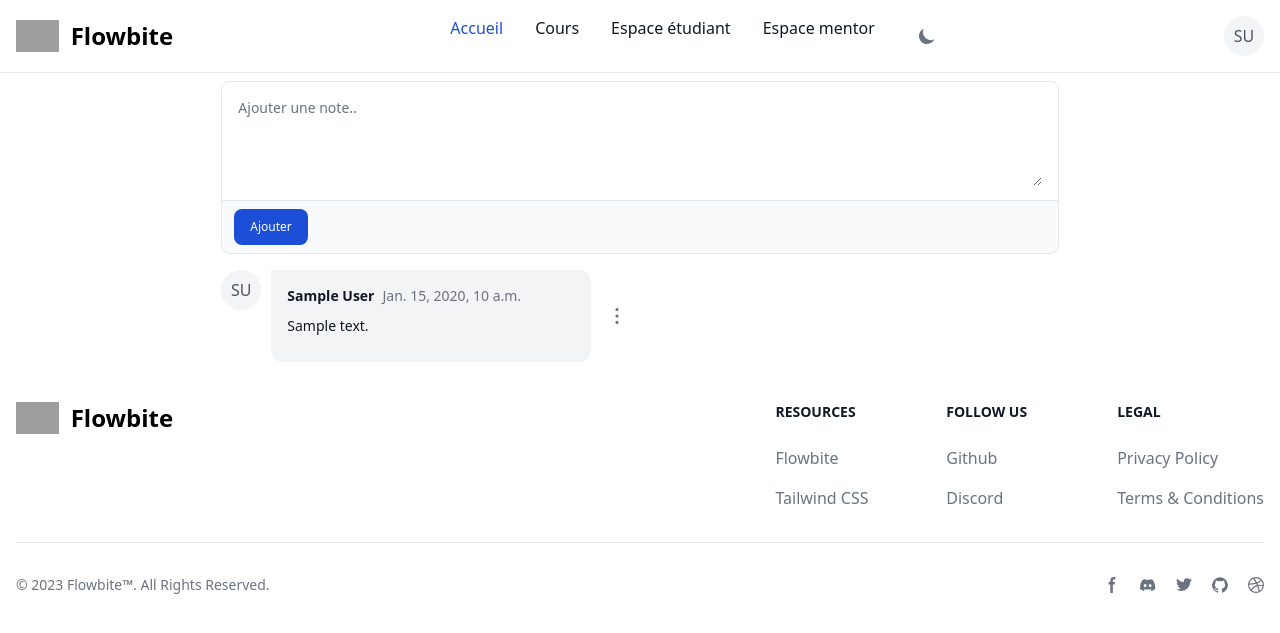
After one commit to Z3k4/mentorlib, a Django app: page /users/1/note/1/ in a window 1280 px wide. The commit adds this page. Shown: the top 633 px of the page. Run offline with Django 5.2, Linux system fonts and the light colour scheme; a user stored in the database is signed in; tables that the repository leaves empty hold one stand-in row (values such as "Sample post"); some libraries are stand-ins or nearby versions; grey boxes are pictures that could not be loaded.

Commit message:
Added usernote, Added missing migrations
feat: added possibility to add note for user
fix: added missing migrations
feat: added usernote list page

```diff
--- a/mentorlib/apps/courses/views.py
+++ b/mentorlib/apps/courses/views.py
@@ -10,8 +10,6 @@ from django.contrib.contenttypes.models import ContentType
 def index(request):
     context = {}
     context['courses'] = CourseFilter(request.GET, queryset=Course.objects.all())
-    te = context['courses']
-    breakpoint()
     return render(request, 'courses/index.html', context=context)
 
 def course_details(request, id):
--- a/mentorlib/apps/users/models.py
+++ b/mentorlib/apps/users/models.py
@@ -18,3 +18,6 @@ class UserNote(models.Model):
     mentor = models.ForeignKey(User, on_delete=models.CASCADE)
     note = models.TextField()
     date = models.DateTimeField(default=datetime.now)
+
+    def __str__(self):
+        return f"{self.id} Student<{self.user.username}>Mentor<{self.mentor.username}>"
--- a/mentorlib/apps/users/templatetags/users_utils.py
+++ b/mentorlib/apps/users/templatetags/users_utils.py
@@ -10,3 +10,7 @@ def get_size(value):
 @register.filter('get_initial_letter')
 def get_initial_letter(user:User):
     return user.first_name[:1].upper() + user.last_name[:1].upper() or "UU"
+
+@register.filter
+def get_fullname(user:User):
+    return f"{(user.first_name or 'Unknown')} {(user.last_name) or 'Unknown'}"
--- a/mentorlib/apps/users/urls.py
+++ b/mentorlib/apps/users/urls.py
@@ -6,5 +6,6 @@ urlpatterns =[
     path("login", views.login_view, name="login"),
     path("register", views.register_view, name="register"),
     path("logout", views.logout_view, name="logout"),
-    path("profile", views.profile_view, name="profile"),
+    path("<id>/profile", views.profile_view, name="profile"),
+    path("<id>/note/<resource_id>/", views.profile_note_view, name="note"),
 ]
--- a/mentorlib/apps/users/views.py
+++ b/mentorlib/apps/users/views.py
@@ -1,7 +1,8 @@
 from django.shortcuts import render, redirect
 from django.contrib.auth import authenticate, login, logout
 from django.views.decorators.csrf import requires_csrf_token
-from mentorlib.apps.users.models import User
+from mentorlib.apps.users.models import User, UserNote
+from mentorlib.apps.configuration.models import Resource
 # Create your views here.
 
 def logout_view(request):
@@ -57,5 +58,40 @@ def register_view(request):
 
     return render(request, "users/register.html", context=context)
 
-def profile_view(request):
-    return render(request, "users/profile.html")
+def profile_view(request, id):
+    context = {
+        "user":User.objects.get(id=id),
+        "resources":Resource.objects.all()
+    }
+    return render(request, "users/profile.html", context=context)
+
+@requires_csrf_token
+def profile_note_view(request, id, resource_id):
+    user = User.objects.get(id=id)
+    context = {
+        "user":user,
+        "user_notes":UserNote.objects.filter(user__id=id, resource__id=resource_id).order_by('-date'),
+        "messages":[]
+    }
+
+    action = request.GET.get("action")
+
+    if action == "delete":
+        try:
+            user_note_id = request.GET.get("user_note")
+            user_note = UserNote.objects.get(id=user_note_id)
+
+            #TODO: allows admin, or users that have the permission to remove
+            if user_note.mentor == request.user:
+                user_note.delete()
+        except Exception:
+            context["messages"].append({"text":"La note n'existe pas", "color":"red"})
+
+    if request.method == "POST":
+        if request.user != user or user.is_superuser:
+            #User can't note himself
+            note = request.POST["message"]
+            new_note = UserNote(user=user, mentor=request.user, note=note, resource=Resource.objects.get(id=resource_id))
+            new_note.save()
+
+    return render(request, "users/profile/edit_note.html", context=context)
--- a/static/src/output.css
+++ b/static/src/output.css
@@ -1701,6 +1701,9 @@
   .max-w-2xl {
     max-width: var(--container-2xl);
   }
+  .max-w-\[320px\] {
+    max-width: 320px;
+  }
   .max-w-md {
     max-width: var(--container-md);
   }
@@ -1914,6 +1917,13 @@
       margin-block-end: calc(calc(var(--spacing) * 6) * calc(1 - var(--tw-space-y-reverse)));
     }
   }
+  .space-x-1 {
+    :where(& > :not(:last-child)) {
+      --tw-space-x-reverse: 0;
+      margin-inline-start: calc(calc(var(--spacing) * 1) * var(--tw-space-x-reverse));
+      margin-inline-end: calc(calc(var(--spacing) * 1) * calc(1 - var(--tw-space-x-reverse)));
+    }
+  }
   .space-x-2 {
     :where(& > :not(:last-child)) {
       --tw-space-x-reverse: 0;
@@ -2381,6 +2391,9 @@
   .p-8 {
     padding: calc(var(--spacing) * 8);
   }
+  .px-0 {
+    padding-inline: calc(var(--spacing) * 0);
+  }
   .px-2 {
     padding-inline: calc(var(--spacing) * 2);
   }
@@ -2413,6 +2426,9 @@
   }
   .py-6 {
     padding-block: calc(var(--spacing) * 6);
+  }
+  .ps-0 {
+    padding-inline-start: calc(var(--spacing) * 0);
   }
   .ps-3 {
     padding-inline-start: calc(var(--spacing) * 3);
@@ -2971,6 +2987,12 @@
       border-color: var(--color-blue-500);
     }
   }
+  .focus\:ring-0 {
+    &:focus {
+      --tw-ring-shadow: var(--tw-ring-inset,) 0 0 0 calc(0px + var(--tw-ring-offset-width)) var(--tw-ring-color, currentcolor);
+      box-shadow: var(--tw-inset-shadow), var(--tw-inset-ring-shadow), var(--tw-ring-offset-shadow), var(--tw-ring-shadow), var(--tw-shadow);
+    }
+  }
   .focus\:ring-2 {
     &:focus {
       --tw-ring-shadow: var(--tw-ring-inset,) 0 0 0 calc(2px + var(--tw-ring-offset-width)) var(--tw-ring-color, currentcolor);
@@ -2989,6 +3011,11 @@
       box-shadow: var(--tw-inset-shadow), var(--tw-inset-ring-shadow), var(--tw-ring-offset-shadow), var(--tw-ring-shadow), var(--tw-shadow);
     }
   }
+  .focus\:ring-blue-200 {
+    &:focus {
+      --tw-ring-color: var(--color-blue-200);
+    }
+  }
   .focus\:ring-blue-300 {
     &:focus {
       --tw-ring-color: var(--color-blue-300);
@@ -3083,6 +3110,11 @@
   .sm\:py-4 {
     @media (width >= 40rem) {
       padding-block: calc(var(--spacing) * 4);
+    }
+  }
+  .sm\:ps-2 {
+    @media (width >= 40rem) {
+      padding-inline-start: calc(var(--spacing) * 2);
     }
   }
   .sm\:text-center {
@@ -3613,6 +3645,13 @@
     &:where(.dark, .dark *) {
       &:focus {
         --tw-ring-color: var(--color-blue-800);
+      }
+    }
+  }
+  .dark\:focus\:ring-blue-900 {
+    &:where(.dark, .dark *) {
+      &:focus {
+        --tw-ring-color: var(--color-blue-900);
       }
     }
   }
--- a/templates/courses/index.html
+++ b/templates/courses/index.html
@@ -2,7 +2,6 @@
 {% block content %}
 <h1 class="text-3xl">Cours</h1>
 {{filter_form}}
-<p>ok</p>
 {% include 'partials/core/filters.html' with filtered=courses filter_form=filter_form %}
 <form class="max-w-md mx-auto">
     <label for="default-search" class="mb-2 text-sm font-medium text-gray-900 sr-only dark:text-white">Chercher</label>
--- a/templates/dropdown.html
+++ b/templates/dropdown.html
@@ -21,7 +21,7 @@
 	>
 		<li>
 			<a
-				href="/users/profile"
+				href="/users/{{request.user.id}}/profile"
 				class="block px-4 py-2 hover:bg-gray-100 dark:hover:bg-gray-600 dark:hover:text-white"
 				>Profile</a
 			>
--- a/templates/users/profile.html
+++ b/templates/users/profile.html
@@ -18,7 +18,7 @@
         <p class="text-sm text-gray-500 dark:text-gray-400">This is some placeholder content the <strong class="font-medium text-gray-800 dark:text-white">Profile tab's associated content</strong>. Clicking another tab will toggle the visibility of this one for the next. The tab JavaScript swaps classes to control the content visibility and styling.</p>
     </div>
     <div class="hidden p-4 rounded-lg bg-gray-50 dark:bg-gray-800" id="dashboard" role="tabpanel" aria-labelledby="dashboard-tab">
-        <p class="text-sm text-gray-500 dark:text-gray-400">This is some placeholder content the <strong class="font-medium text-gray-800 dark:text-white">Dashboard tab's associated content</strong>. Clicking another tab will toggle the visibility of this one for the next. The tab JavaScript swaps classes to control the content visibility and styling.</p>
+        {% include 'partials/users/profile/note.html' with user=user resources=resources %}
     </div>
 </div>
 
--- /dev/null
+++ b/templates/users/profile/edit_note.html
@@ -0,0 +1,93 @@
+{% extends '_base.html' %} {% load users_utils %} {% block content %}
+
+{% if user != request.user or request.user.is_superuser %}
+<form method="POST">
+	{% csrf_token %}
+	<div
+		class="w-full mb-4 border border-gray-200 rounded-lg bg-gray-50 dark:bg-gray-700 dark:border-gray-600"
+	>
+		<div class="px-4 py-2 bg-white rounded-t-lg dark:bg-gray-800">
+			<label for="message" class="sr-only">Votre note</label>
+			<textarea
+				name="message"
+				id="message"
+				rows="4"
+				class="w-full px-0 text-sm text-gray-900 bg-white border-0 dark:bg-gray-800 focus:ring-0 dark:text-white dark:placeholder-gray-400"
+				placeholder="Ajouter une note.."
+				required
+			></textarea>
+		</div>
+		<div
+			class="flex items-center justify-between px-3 py-2 border-t dark:border-gray-600 border-gray-200"
+		>
+			<button
+				type="submit"
+				class="inline-flex items-center py-2.5 px-4 text-xs font-medium text-center text-white bg-blue-700 rounded-lg focus:ring-4 focus:ring-blue-200 dark:focus:ring-blue-900 hover:bg-blue-800"
+			>
+				Ajouter
+			</button>
+		</div>
+	</div>
+</form>
+
+{% endif %}
+<div class="flex flex-col gap-1">
+	{% for user_note in user_notes %}
+	<div class="flex items-start gap-2.5">
+		{% include 'partials/users/avatar.html' with user=user_note.mentor %}
+		<div
+			class="flex flex-col w-full max-w-[320px] leading-1.5 p-4 border-gray-200 bg-gray-100 rounded-e-xl rounded-es-xl dark:bg-gray-700"
+		>
+			<div class="flex items-center space-x-2 rtl:space-x-reverse">
+				<span class="text-sm font-semibold text-gray-900 dark:text-white"
+					>{{user_note.mentor|get_fullname}}</span
+				>
+				<span class="text-sm font-normal text-gray-500 dark:text-gray-400"
+					>{{user_note.date}}</span
+				>
+			</div>
+			<p class="text-sm font-normal py-2.5 text-gray-900 dark:text-white">
+				{{user_note.note}}
+			</p>
+		</div>
+		<button
+			id="dropdownMenuIconButton"
+			data-dropdown-toggle="userNote{{user_note.id}}"
+			data-dropdown-placement="bottom-start"
+			class="inline-flex self-center items-center p-2 text-sm font-medium text-center text-gray-900 bg-white rounded-lg hover:bg-gray-100 focus:ring-4 focus:outline-none dark:text-white focus:ring-gray-50 dark:bg-gray-900 dark:hover:bg-gray-800 dark:focus:ring-gray-600"
+			type="button"
+		>
+			<svg
+				class="w-4 h-4 text-gray-500 dark:text-gray-400"
+				aria-hidden="true"
+				xmlns="http://www.w3.org/2000/svg"
+				fill="currentColor"
+				viewBox="0 0 4 15"
+			>
+				<path
+					d="M3.5 1.5a1.5 1.5 0 1 1-3 0 1.5 1.5 0 0 1 3 0Zm0 6.041a1.5 1.5 0 1 1-3 0 1.5 1.5 0 0 1 3 0Zm0 5.959a1.5 1.5 0 1 1-3 0 1.5 1.5 0 0 1 3 0Z"
+				/>
+			</svg>
+		</button>
+		<div
+			id="userNote{{user_note.id}}"
+			class="z-10 hidden bg-white divide-y divide-gray-100 rounded-lg shadow-sm w-40 dark:bg-gray-700 dark:divide-gray-600"
+		>
+			<ul
+				class="py-2 text-sm text-gray-700 dark:text-gray-200"
+				aria-labelledby="dropdownMenuIconButton"
+			>
+				<li>
+					<a
+						href="./?action=delete&user_note={{user_note.id}}"
+						class="block px-4 py-2 hover:bg-gray-100 dark:hover:bg-gray-600 dark:hover:text-white"
+						>Supprimer</a
+					>
+				</li>
+			</ul>
+		</div>
+	</div>
+	{% endfor %}
+</div>
+
+{% endblock content %}
```
Also changed, not shown: templates/partials/courses/item.html (+6 -4 lines), templates/partials/users/profile/note.html (+15 -0 lines), mentorlib/apps/courses/migrations/0004_alter_courseregisteredstudent_student_comments.py (added), mentorlib/apps/users/migrations/0004_usernote_date.py (added).
